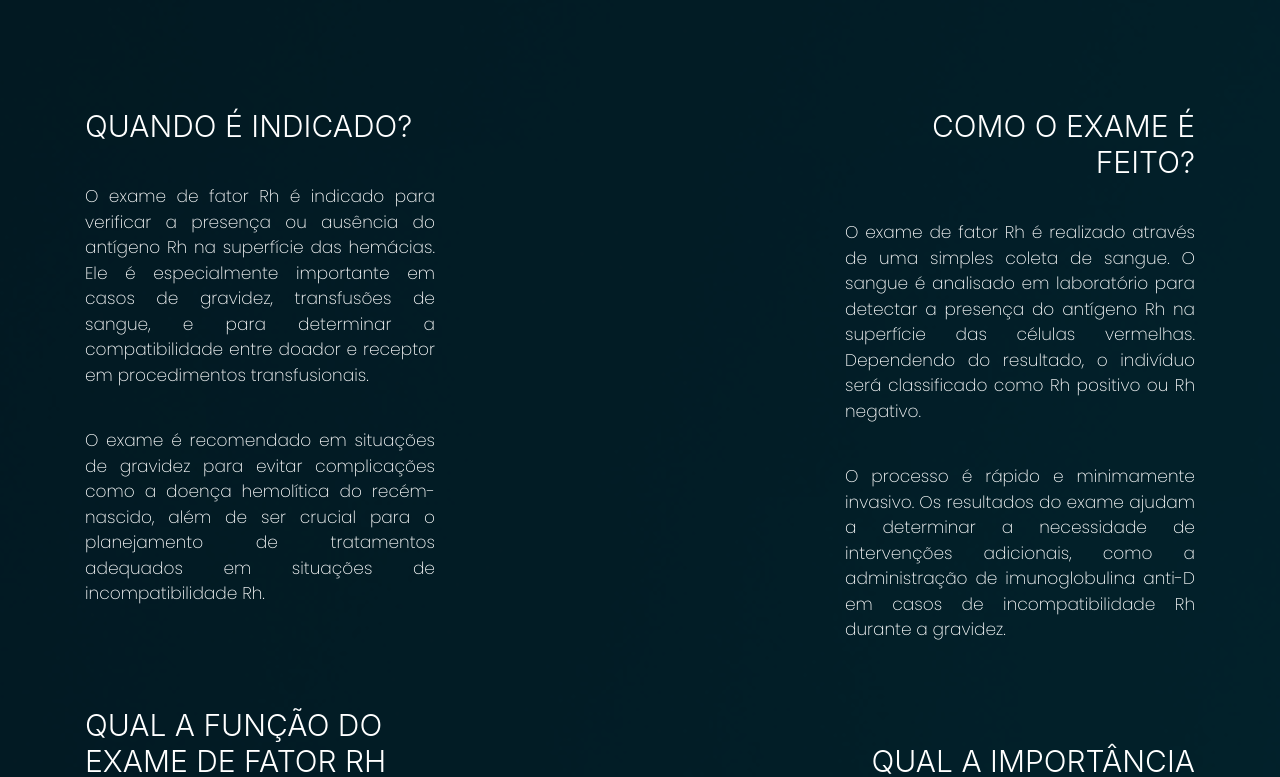
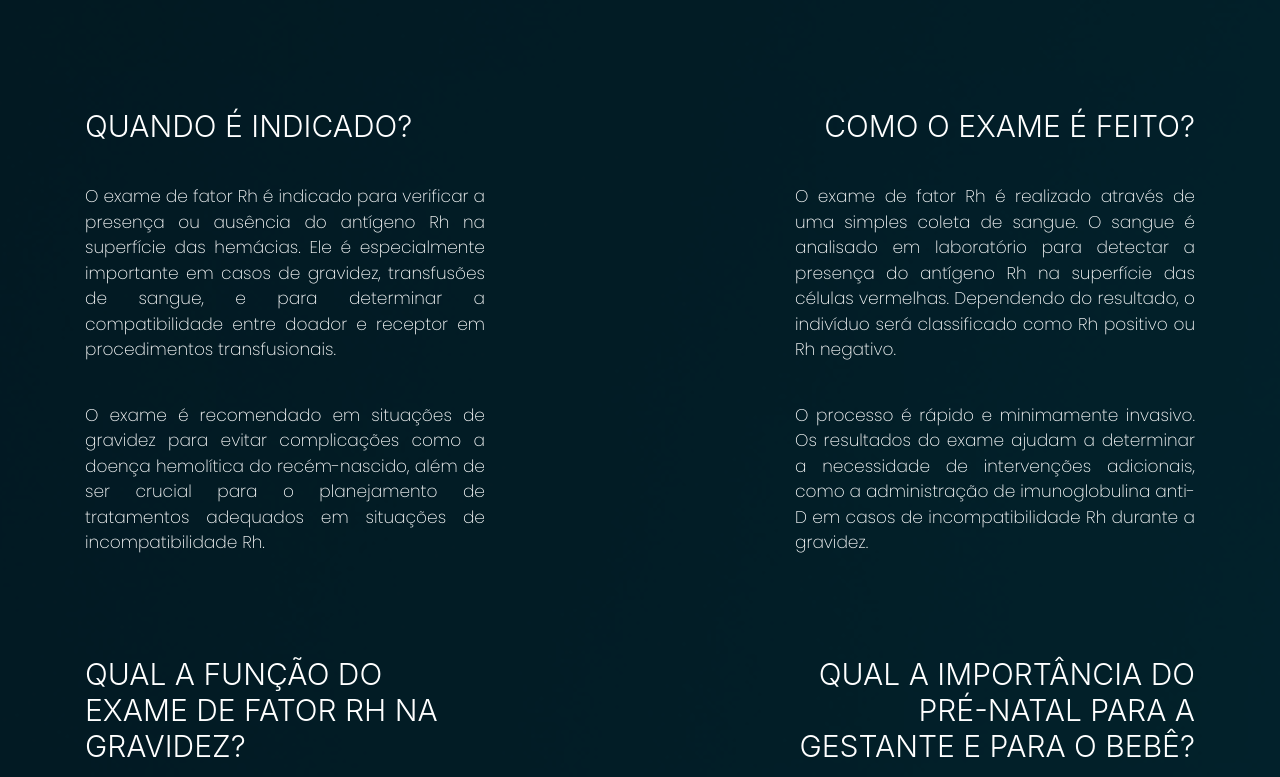
Before and after one commit to Matheus1415/Mendel, a React (Vite) app: page /sistema-rh in a window 1280 px wide. Shown: the part 3816-4593 px from the top of the page. Built offline with nearby package versions, Linux system fonts and the light colour scheme.

Commit message:
ajeitei as divs que não estavam em ingles

```diff
--- a/src/pages/FatorRh/ExamFactorRh.jsx
+++ b/src/pages/FatorRh/ExamFactorRh.jsx
@@ -16,7 +16,6 @@ export function ExamFactorRh() {
                     color='#fff'
                     fontSize='30px'
                     fontWeight='275'
-                    maxW='350px'
                     marginBottom='40px'
                     textAlign={styleTexts(index, 'left', 'right')}
                 >
@@ -26,7 +25,6 @@ export function ExamFactorRh() {
                     fontSize='17px'
                     fontWeight='275'
                     color='#FFFFFF'
-                    maxW='350px'
                     textAlign='justify'
                     marginBottom='40px'
                 >
@@ -36,7 +34,6 @@ export function ExamFactorRh() {
                     fontSize='17px'
                     fontWeight='275'
                     color='#FFFFFF'
-                    maxW='350px'
                     textAlign='justify'
                 >
                     {Value.secondParagrapy}
@@ -60,16 +57,19 @@ export function ExamFactorRh() {
                 EXAME DO FATOR RH
             </Heading>
             <Box
-                display={displayForContentBox}
+                display='flex'
+                gap='3rem'
+                // tirei o valor que vem do useBreakpoint para tornar as divs mais tornar o tamanho mais relativo
+                // {displayForContentBox}
                 margin='0 auto'
                 width='1110px'
                 justifyContent='space-between'
             >
-                <Box textAlign='center'>
+                <Box textAlign='center' flex='1' maxW='400px'>
                     {showContentBoxes()[0]}
                     {showContentBoxes()[2]}
                 </Box>
-                <Box>
+                <Box flex='1' maxW='400px'>
                     {showContentBoxes()[1]}
                     {showContentBoxes()[3]}
                 </Box>
--- a/src/pages/SistemaAbo/index.jsx
+++ b/src/pages/SistemaAbo/index.jsx
@@ -206,7 +206,7 @@ export const SistemaAbo = () => {
                             />
                         ))}
                     </Grid>
-                    <Image src="./img/tiposanguineo_ilustracao.png" maxW={1100}/>
+                    <Image src="/img/tiposanguineo_ilustração.png" maxW={1100}/>
                 </Flex>
                 {selectedGroup && (
                     <Modal isOpen={isModalOpen} onClose={closeModal}>
```
